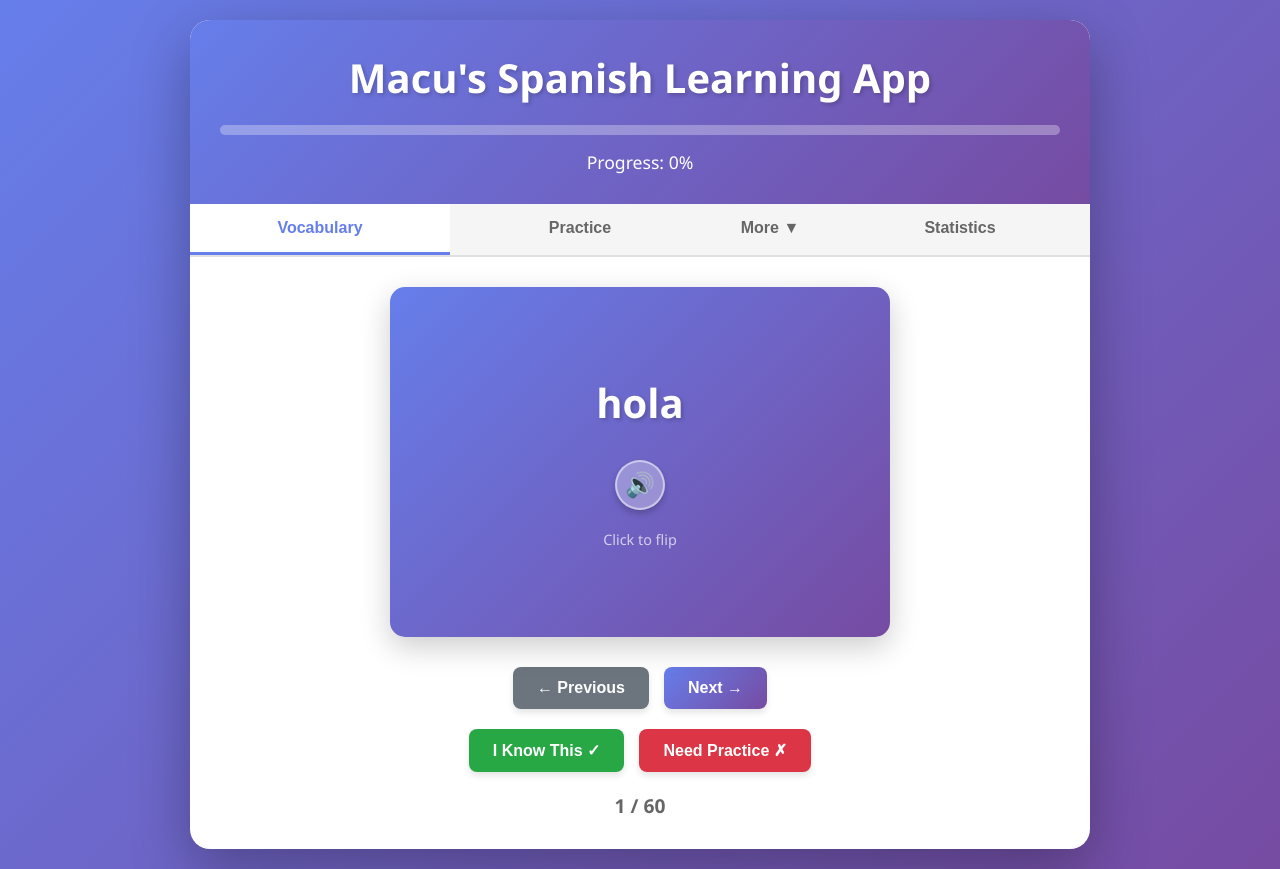
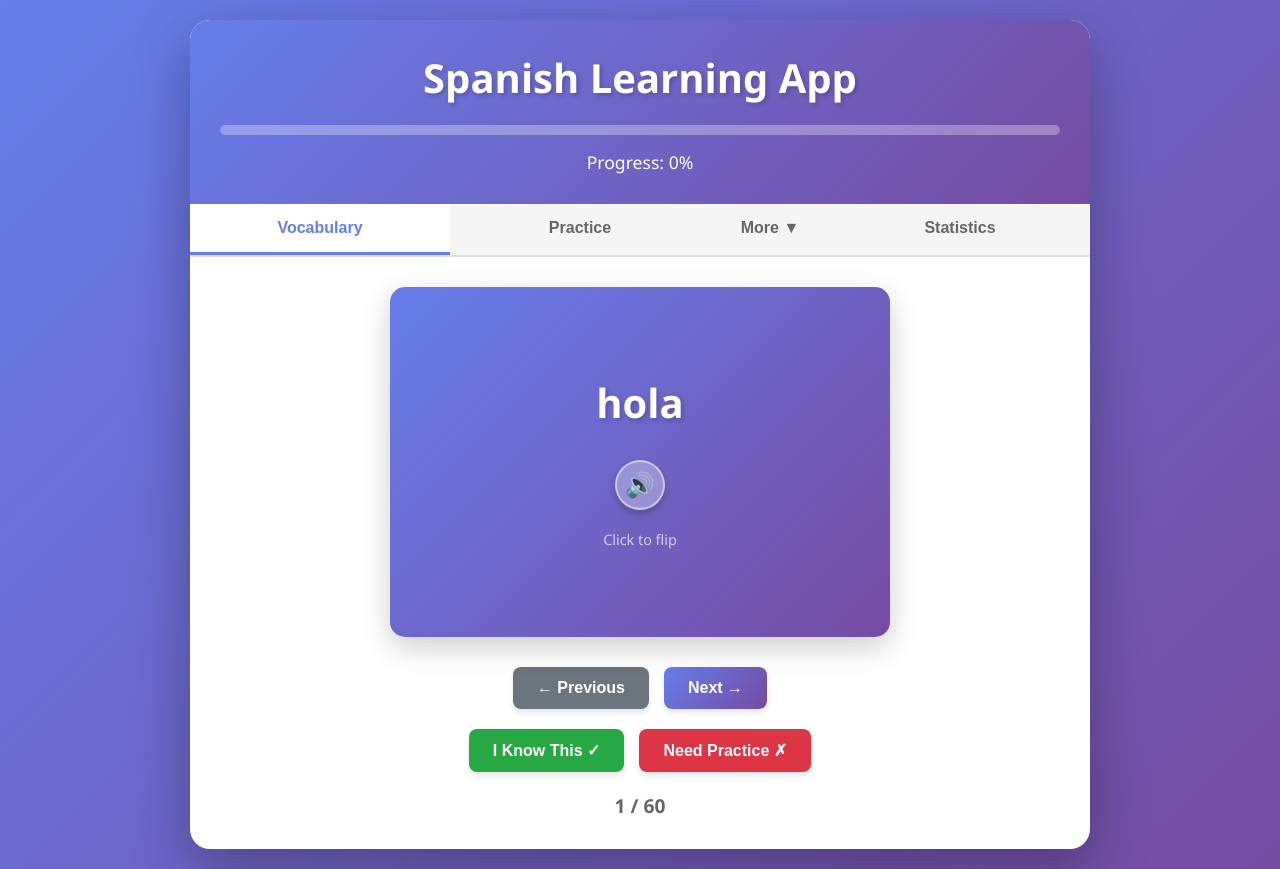
Before and after one commit to jtsmith70/spanish, a plain HTML site: page index.html in a window 1280 px wide. Drawn offline with Linux system fonts and the light colour scheme.

Commit message:
Update index.html

```diff
--- a/index.html
+++ b/index.html
@@ -9,7 +9,7 @@
 <body>
     <div class="container">
         <header>
-            <h1>Macu's Spanish Learning App</h1>
+            <h1>Spanish Learning App</h1>
             <div class="progress-bar">
                 <div class="progress-fill" id="progressFill"></div>
             </div>
```
